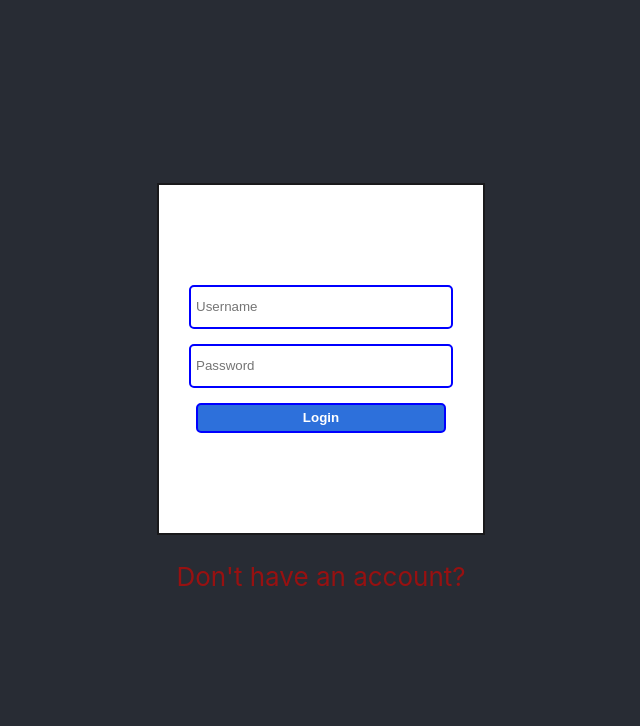
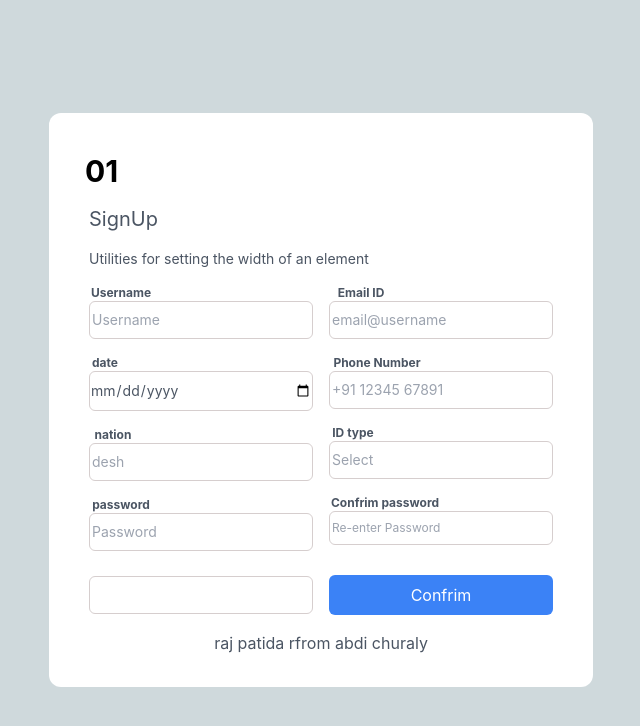
Before and after one commit to engr-shubhampatidar/Fe-BlinkChat, a React (Create React App) app: page / in a window 1280 px wide. Shown: the top 726 px of the page, without its empty margins (319-959 px from the left). Built offline with nearby package versions, Linux system fonts and the light colour scheme.

Commit message:
added new page

```diff
--- a/package.json
+++ b/package.json
@@ -37,5 +37,8 @@
       "last 1 firefox version",
       "last 1 safari version"
     ]
+  },
+  "devDependencies": {
+    "tailwindcss": "^3.4.3"
   }
 }
--- a/public/index.html
+++ b/public/index.html
@@ -24,7 +24,7 @@
       work correctly both with client-side routing and a non-root public URL.
       Learn how to configure a non-root public URL by running `npm run build`.
     -->
-    <title>React App</title>
+    <title>BlinkChat</title>
   </head>
   <body>
     <noscript>You need to enable JavaScript to run this app.</noscript>
--- a/src/App.css
+++ b/src/App.css
@@ -5,27 +5,18 @@
 
 
 
-.App-header {
-  background-color: #282c34;
+.SignUp-page {
+  background-color: #cfd9dc;
   min-height: 100vh;
-  display: flex;
   flex-direction: column;
-  align-items: center;
-  justify-content: center;
-  font-size: calc(10px + 2vmin);
-  color: rgb(151, 17, 17);
+   color: rgb(42, 36, 36);
 }
 
-.Login-Bar {
-  display: flex;
-  flex-direction: column;
-  align-items: center;
-  justify-content: center;
-  font-size: calc(10px + 2vmin);
-  color: rgb(151, 17, 17);
+.input-area {
+  border: 1px solid rgb(214, 206, 206);
 }
 
-.Form {
+/*.Form {
   display: flex;
   flex-direction: column;
   align-items: center;
@@ -33,6 +24,7 @@
   font-size: calc(10px + 2vmin);
   color: rgb(151, 17, 17);
   border: 2px solid rgb(25, 25, 27);
+  border-radius: 10px;
   background-color: white;
   padding: 100px 30px;
   gap: 15px;
@@ -64,3 +56,4 @@
   color: white;
   background-color: rgb(45, 112, 219);
 }
+ */
--- a/src/App.js
+++ b/src/App.js
@@ -1,25 +1,10 @@
 
 import './App.css';
-
+import SignUp from './components/Auth/SignUp';
 function App() {
   return (
     <div className="App">
-      <header className="App-header" >
-        <div className='Login-Bar'>
-          <div className='Login-Form'>
-            <form className='Form'>
-              <input className='username' type="text" placeholder="Username" />
-              <input className='password' type="password" placeholder="Password" />
-              <input className='login' type="submit" value="Login" />
-            </form>
-          </div>
-          <div className='Login-Footer'>
-            <p>
-              Don't have an account?
-            </p>
-          </div>
-        </div>
-      </header>
+      <SignUp/>
     </div>
   );
 }
--- a/src/components/Auth/Login.js
+++ b/src/components/Auth/Login.js
@@ -0,0 +1,15 @@
+import React from "react";
+
+function LoginPage() {
+    return (
+        <div>
+            <div className="" >
+              <h1>login page</h1>
+
+            </div>
+
+        </div>
+    )
+}
+
+export default LoginPage;
--- /dev/null
+++ b/src/components/Auth/SignUp.js
@@ -0,0 +1,92 @@
+import React from "react";
+import { Route, Routes } from "react-router-dom";
+function SignUp() {
+    return (
+        <>
+            <div className="SignUp-page" >
+                <div className=" flex h-screen justify-center items-center ">
+                    <div className="w-auto h-auto  p-8 rounded-xl
+                  bg-white  text-gray-600">
+                        <div className="flex justify-start text-3xl text-black font-bold px-1 p-2"><h1>01</h1></div>
+                        <div className="flex justify-start text-xl px-2 p-2"><h1>SignUp</h1></div>
+                        <div className="flex justify-start text-sm px-2 p-2"><p>Utilities for setting the width of an element</p></div>
+
+                        <div className="forms-container flex flex-r grid-cols-2">
+                            <div className="  w-auto h-auto ">
+                                <form className="p-2">
+                                    <p className="text-xs mr-40 w-auto font-bold">Username</p>
+                                    <input
+                                        type="text"
+                                        className="input-area bg-white rounded-md text-sm text-gray-600 w-56 p-0.5 py-2
+                                    border-2 border-solid border-gray-700 mb-4"
+                                        placeholder="Username" />
+                                    <p className="text-xs mr-48 w-auto font-bold">date</p>
+                                    <input type="date"
+                                        className="input-area bg-white rounded-md text-sm text-gray-600 w-56 py-2
+                                    border-2 border-solid border-gray-700 mb-4"
+                                        placeholder="date" />
+                                    <p className="text-xs mr-44 w-auto font-bold">nation</p>
+                                    <input
+                                        type="text"
+                                        className="input-area bg-white rounded-md text-sm text-gray-600 w-56 p-0.5 py-2
+                                    border-2 border-solid border-gray-700 mb-4"
+                                        placeholder="desh" />
+                                    <p className="text-xs mr-40 w-auto font-bold">password</p>
+                                    <input
+                                        type="password"
+                                        className="input-area bg-white rounded-md text-sm text-gray-600 w-56 p-0.5 py-2
+                                    border-2 border-solid border-gray-700 mb-4"
+                                        placeholder="Password " />
+
+                                </form>
+                            </div>
+                            <div className=" w-auto h-auto  ">
+                                <form className="p-2">
+                                    <p className="text-xs mr-40 w-auto font-bold ">Email ID</p>
+                                    <input
+                                        type="text"
+                                        className="input-area bg-white rounded-md text-sm text-gray-600 w-56 p-0.5 py-2
+                                    border-2 border-solid border-gray-700 mb-4"
+                                        placeholder="email@username" />
+                                    <p className="text-xs mr-32 w-auto font-bold">Phone Number</p>
+                                    <input type="number"
+                                        className="input-area bg-white rounded-md text-sm text-gray-600 w-56 p-0.5 py-2
+                                    border-2 border-solid border-gray-700 mb-4"
+                                        placeholder="+91 12345 67891" />
+                                    <p className="text-xs mr-44 w-auto font-bold">ID type</p>
+                                    <input
+                                        type="text"
+                                        className=" input-area bg-white rounded-md text-sm text-gray-600 w-56 p-0.5 py-2
+                                    border-2 border-solid border-gray-700 mb-4"
+                                        placeholder="Select" />
+                                    <p className="text-xs mr-28 w-auto font-bold">Confrim password</p>
+                                    <input
+                                        type="password"
+                                        className=" input-area bg-white rounded-md text-xs text-gray-600 w-56 p-0.5 py-2
+                                    border-2 border-solid border-gray-700 mb-4"
+                                        placeholder="Re-enter Password" />
+
+                                </form>
+                            </div>
+                        </div>
+                        <div className="flex flex-r justify-center items-center gap-4" >
+                            <div className="flex justify-center items-center">
+                                <button className=" input-area
+                                 text-white w-40 px-4 py-1.5 rounded-md w-56 text-black mb-4 ">Cancel</button>
+                            </div>
+                            <div className="flex justify-center items-center">
+                                <button className="
+                                bg-blue-500 text-white w-56 px-4 py-2 rounded-md w-48 mb-4 ">Confrim</button>
+                            </div>
+                        </div>
+                        <div className="flex justify-center items-center">
+                            <p>raj patida rfrom abdi churaly</p>
+                        </div>
+                    </div>
+                </div>
+            </div>
+        </>
+    )
+}
+
+export default SignUp;
--- a/src/index.css
+++ b/src/index.css
@@ -11,3 +11,7 @@ code {
   font-family: source-code-pro, Menlo, Monaco, Consolas, 'Courier New',
     monospace;
 }
+
+@tailwind base;
+@tailwind components;
+@tailwind utilities;
--- /dev/null
+++ b/tailwind.config.js
@@ -0,0 +1,8 @@
+/** @type {import('tailwindcss').Config} */
+module.exports = {
+  content: ["./src/**/*.{html,js}"],
+  theme: {
+    extend: {},
+  },
+  plugins: [],
+}
```
Also changed, not shown: 1 other file (tests, documents, lock files or other folders).
